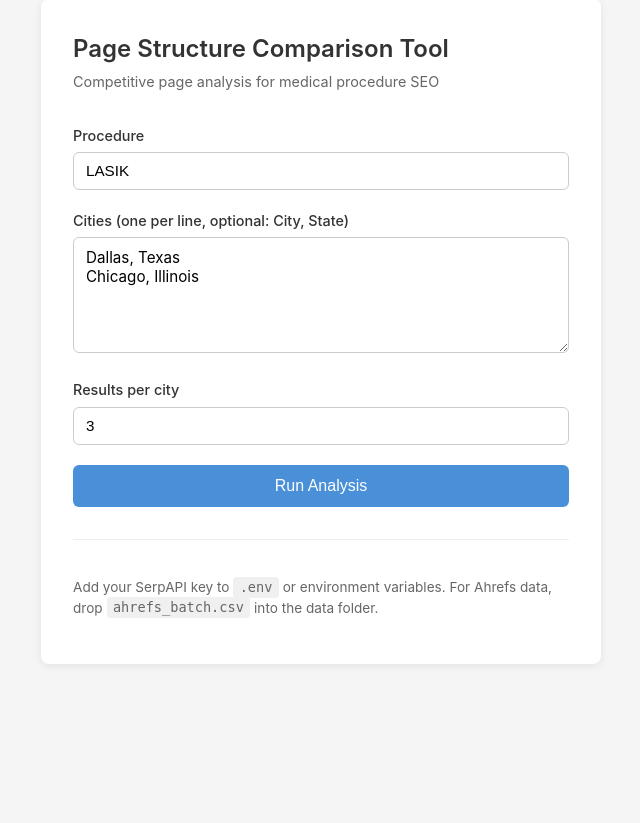
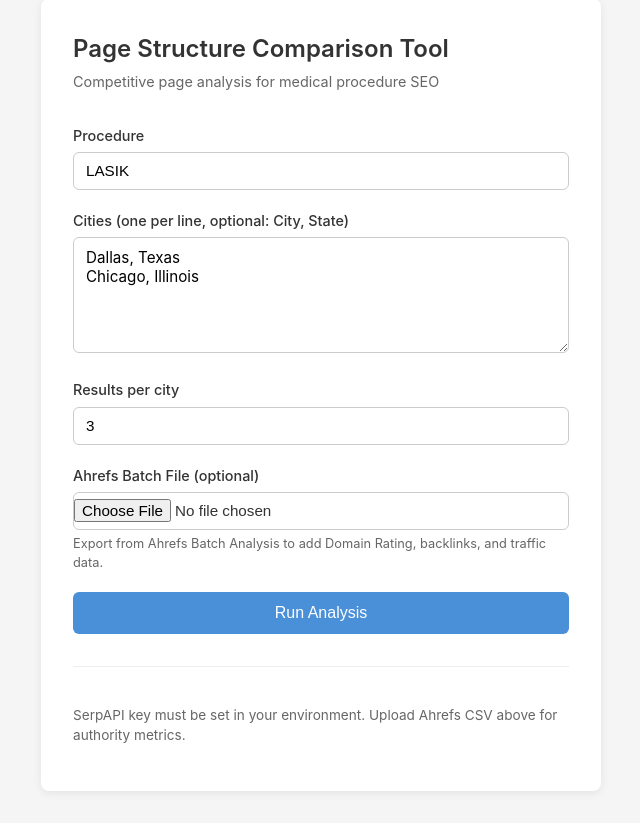
Before and after one commit to moonandowl/page-content-structure-comparison, a Flask app: page / in a window 1280 px wide. Shown: the part 33-856 px from the top of the page, without its empty margins (319-959 px from the left). Before the commit the page ends 649 px from the top, so only its background shows below. Run offline with Flask 3, Linux system fonts and the light colour scheme.

Commit message:
Add Ahrefs CSV upload field to web form
Co-authored-by: Cursor <cursoragent@cursor.com>

```diff
--- a/app.py
+++ b/app.py
@@ -16,6 +16,7 @@ load_dotenv()
 
 PROJECT_ROOT = Path(__file__).parent.resolve()
 OUTPUTS_DIR = PROJECT_ROOT / "outputs"
+DATA_DIR = PROJECT_ROOT / "data"
 
 app = Flask(__name__, static_folder="static", template_folder="templates")
 
@@ -80,6 +81,13 @@ def run():
     config["cities"] = cities
     config["num_results"] = num_results
 
+    # Handle Ahrefs file upload
+    ahrefs_file = request.files.get("ahrefs_file")
+    if ahrefs_file and ahrefs_file.filename and ahrefs_file.filename.lower().endswith(".csv"):
+        DATA_DIR.mkdir(parents=True, exist_ok=True)
+        ahrefs_path = DATA_DIR / "ahrefs_batch.csv"
+        ahrefs_file.save(str(ahrefs_path))
+
     result = run_pipeline_with_config(config)
 
     if not result["success"]:
--- a/static/style.css
+++ b/static/style.css
@@ -71,6 +71,17 @@ h1 {
     resize: vertical;
 }
 
+.field input[type="file"] {
+    padding: 0.4rem 0;
+}
+
+.field .hint {
+    display: block;
+    font-size: 0.8rem;
+    color: #666;
+    margin-top: 0.25rem;
+}
+
 .field input:focus,
 .field textarea:focus {
     outline: none;
--- a/templates/index.html
+++ b/templates/index.html
@@ -17,7 +17,7 @@
         <div class="error">{{ error }}</div>
         {% endif %}
 
-        <form action="{{ url_for('run') }}" method="POST" class="form">
+        <form action="{{ url_for('run') }}" method="POST" class="form" enctype="multipart/form-data">
             <div class="field">
                 <label for="procedure">Procedure</label>
                 <input type="text" id="procedure" name="procedure" value="{{ procedure }}" placeholder="e.g. LASIK, RLE, PRK, Cataract" required>
@@ -33,11 +33,17 @@
                 <input type="number" id="num_results" name="num_results" value="{{ num_results }}" min="1" max="10">
             </div>
 
+            <div class="field">
+                <label for="ahrefs_file">Ahrefs Batch File (optional)</label>
+                <input type="file" id="ahrefs_file" name="ahrefs_file" accept=".csv">
+                <span class="hint">Export from Ahrefs Batch Analysis to add Domain Rating, backlinks, and traffic data.</span>
+            </div>
+
             <button type="submit" class="btn">Run Analysis</button>
         </form>
 
         <footer>
-            <p>Add your SerpAPI key to <code>.env</code> or environment variables. For Ahrefs data, drop <code>ahrefs_batch.csv</code> into the data folder.</p>
+            <p>SerpAPI key must be set in your environment. Upload Ahrefs CSV above for authority metrics.</p>
         </footer>
     </div>
 </body>
```
